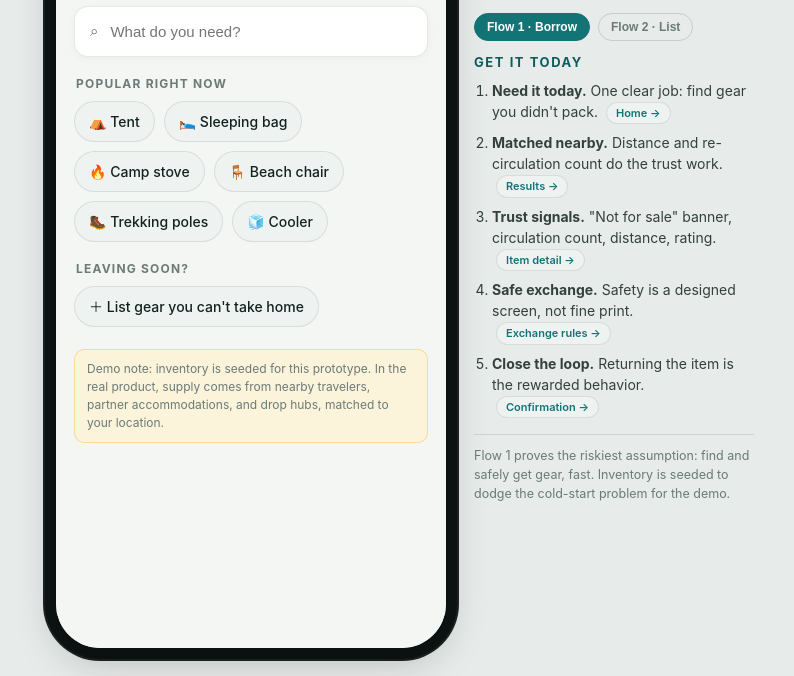
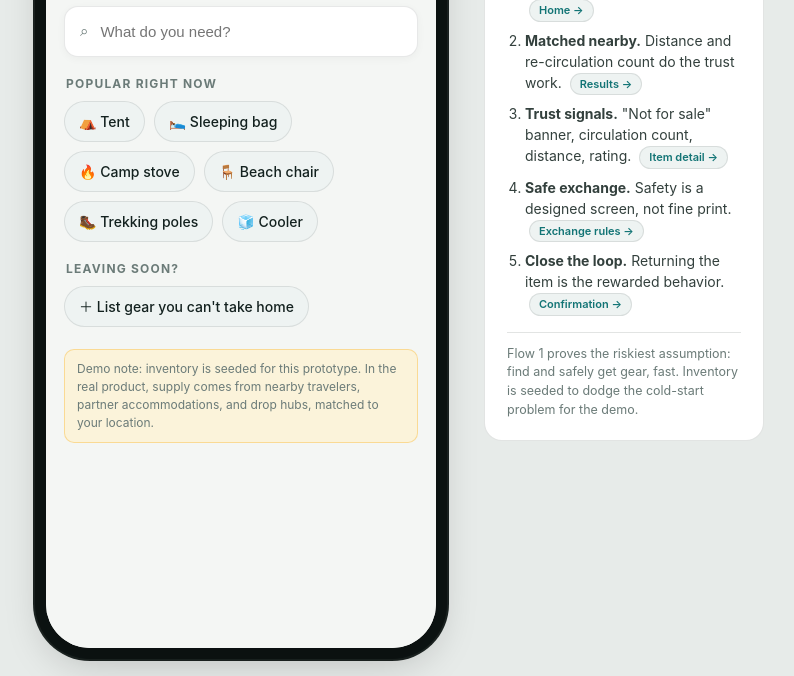
Before and after one commit to bbrdnx/TravelersSupplyExchange, a plain HTML site: page index.html in a window 1280 px wide. Shown: the part 160-836 px from the top of the page, without its empty margins (235-1029 px from the left). Drawn offline with Linux system fonts and the light colour scheme.

Commit message:
align caption to top, 48px gap, add outlined container

```diff
--- a/index.html
+++ b/index.html
@@ -12,7 +12,7 @@
   }
   *{box-sizing:border-box;-webkit-tap-highlight-color:transparent}
   body{margin:0;background:#e7ebe9;font:15px/1.5 -apple-system,BlinkMacSystemFont,"Segoe UI",Helvetica,Arial,sans-serif;color:var(--ink);
-    display:flex;align-items:flex-start;justify-content:center;gap:28px;flex-wrap:wrap;padding:28px 16px;min-height:100vh}
+    display:flex;align-items:flex-start;justify-content:center;gap:48px;flex-wrap:wrap;padding:28px 16px;min-height:100vh}
   /* phone frame */
   .phone{width:390px;height:780px;background:var(--bg);border-radius:44px;position:relative;overflow:hidden;
     box-shadow:0 12px 40px rgba(0,0,0,.22), 0 0 0 11px #0d1413, 0 0 0 13px #1c2422;flex:0 0 auto}
@@ -118,7 +118,7 @@
   .btn-primary:active{background:var(--accent-deep)}
   .btn-ghost{background:transparent;color:var(--muted);padding:10px;font-weight:600}
   /* side caption */
-  .caption{max-width:280px;flex:0 0 auto;align-self:center}
+  .caption{max-width:280px;flex:0 0 auto;align-self:flex-start;background:#fff;border:1px solid rgba(19,33,31,.12);border-radius:18px;padding:20px 22px}
   .caption h4{font-size:13px;letter-spacing:.12em;text-transform:uppercase;color:#0e5c5d;margin:0 0 8px}
   .caption ol{padding-left:18px;margin:0;color:#33403d;font-size:14px}
   .caption li{margin:8px 0}
```
